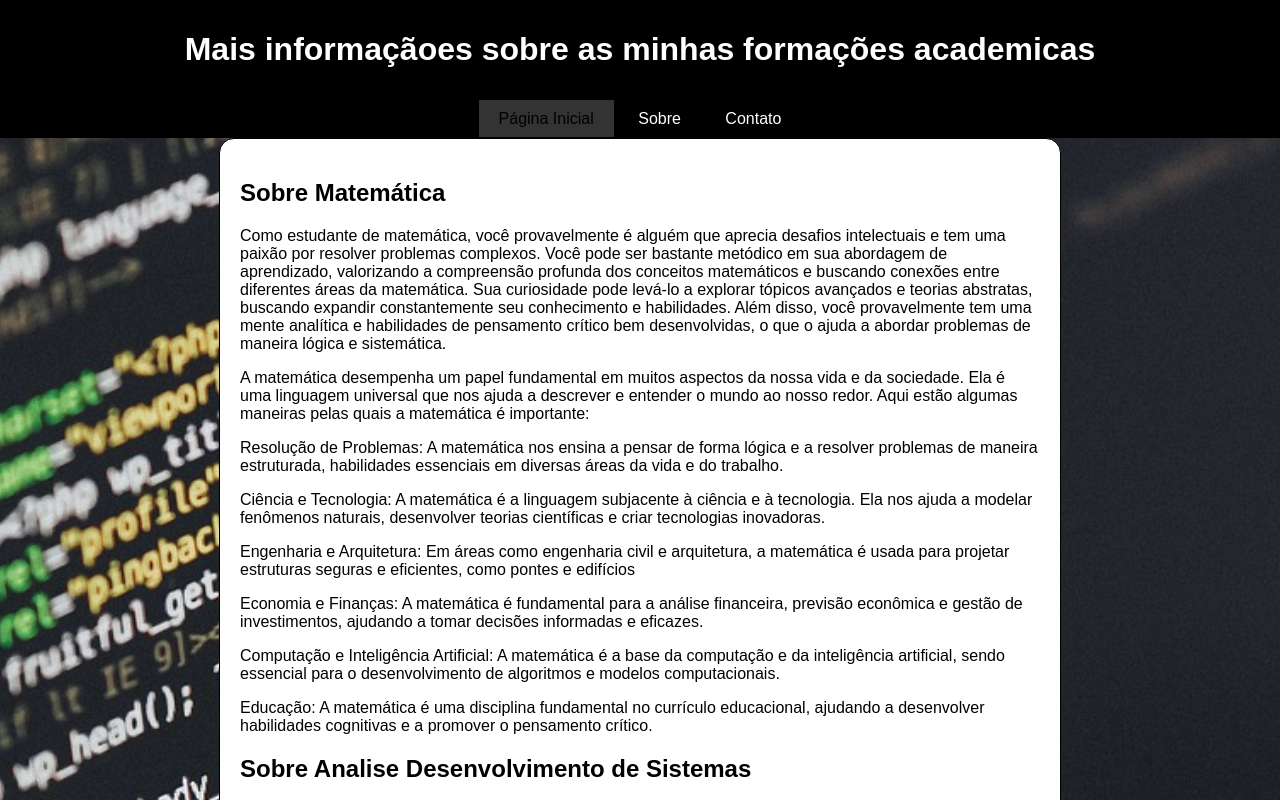
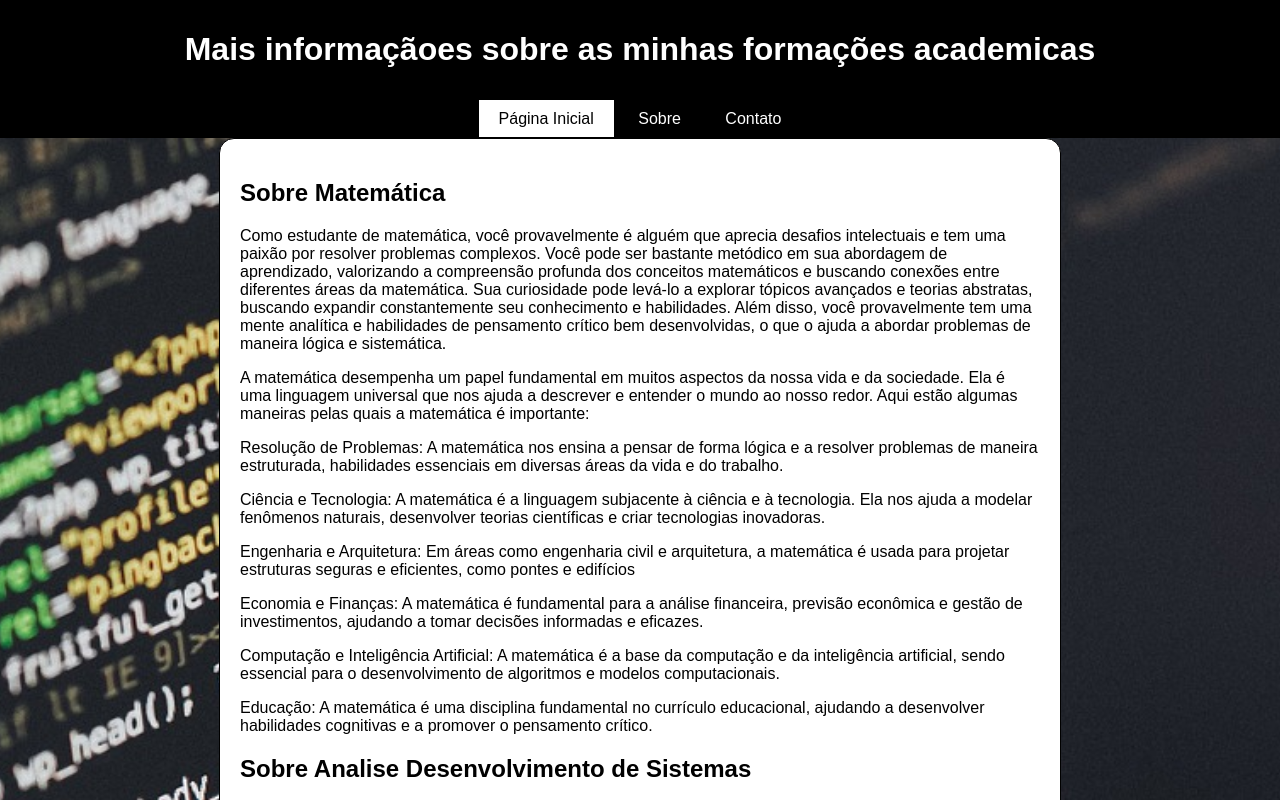
Before and after one commit to PABLOBRETAN/meu-site, a website: page sobre.html in a window 1280 px wide. In both pictures the pointer is over the link "Página Inicial". Shown: the top 800 px of the page. Drawn offline with Linux system fonts and the light colour scheme.

Commit message:
atualizei

```diff
--- a/sobre.html
+++ b/sobre.html
@@ -109,7 +109,7 @@
     }
 
     nav ul li a:hover {
-      background-color: #343333;
+      background-color: #ffffff;
       color: #000000;
     }
 
```
Also changed, not shown: contato.html (+1 -1 lines), index.html (+2 -2 lines).
